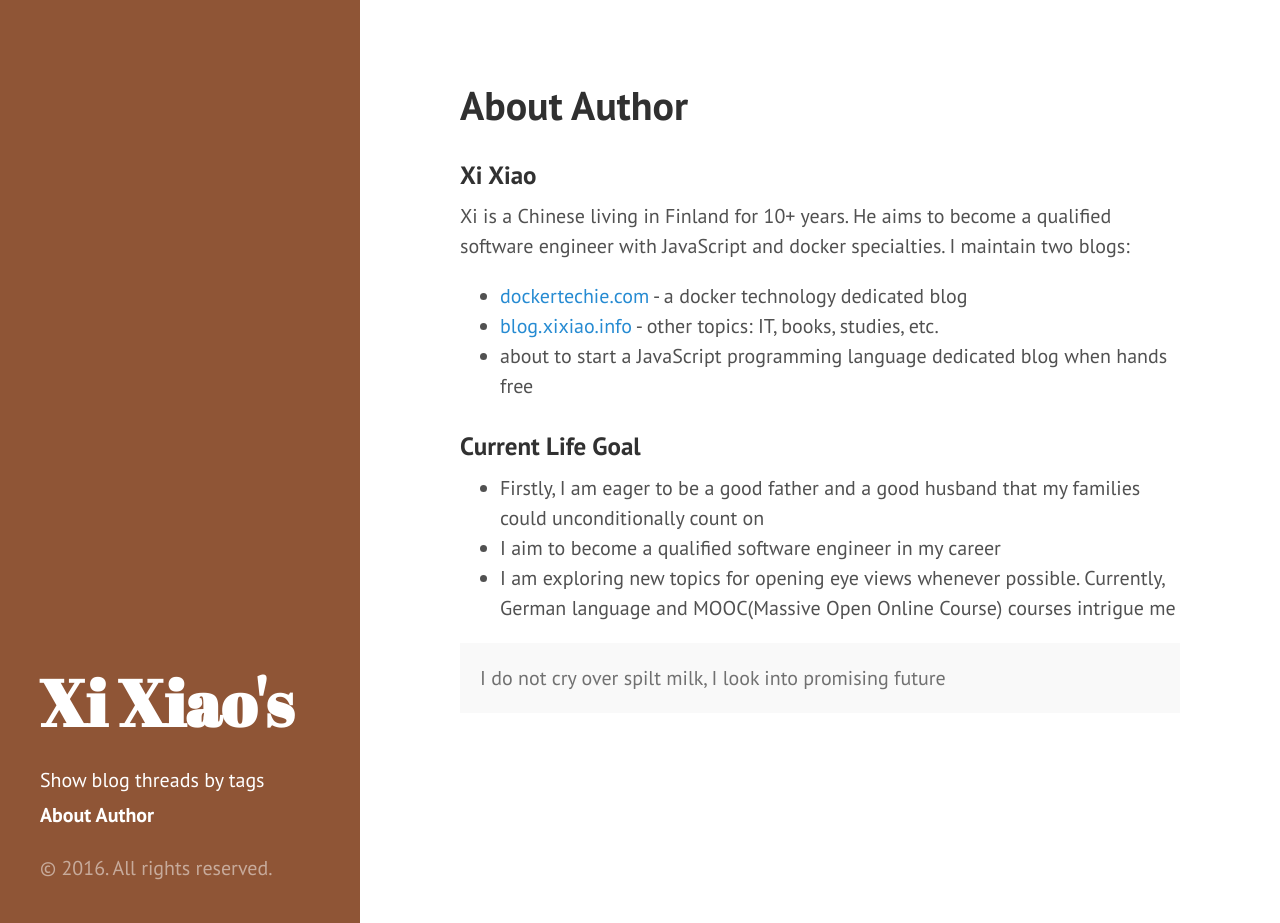
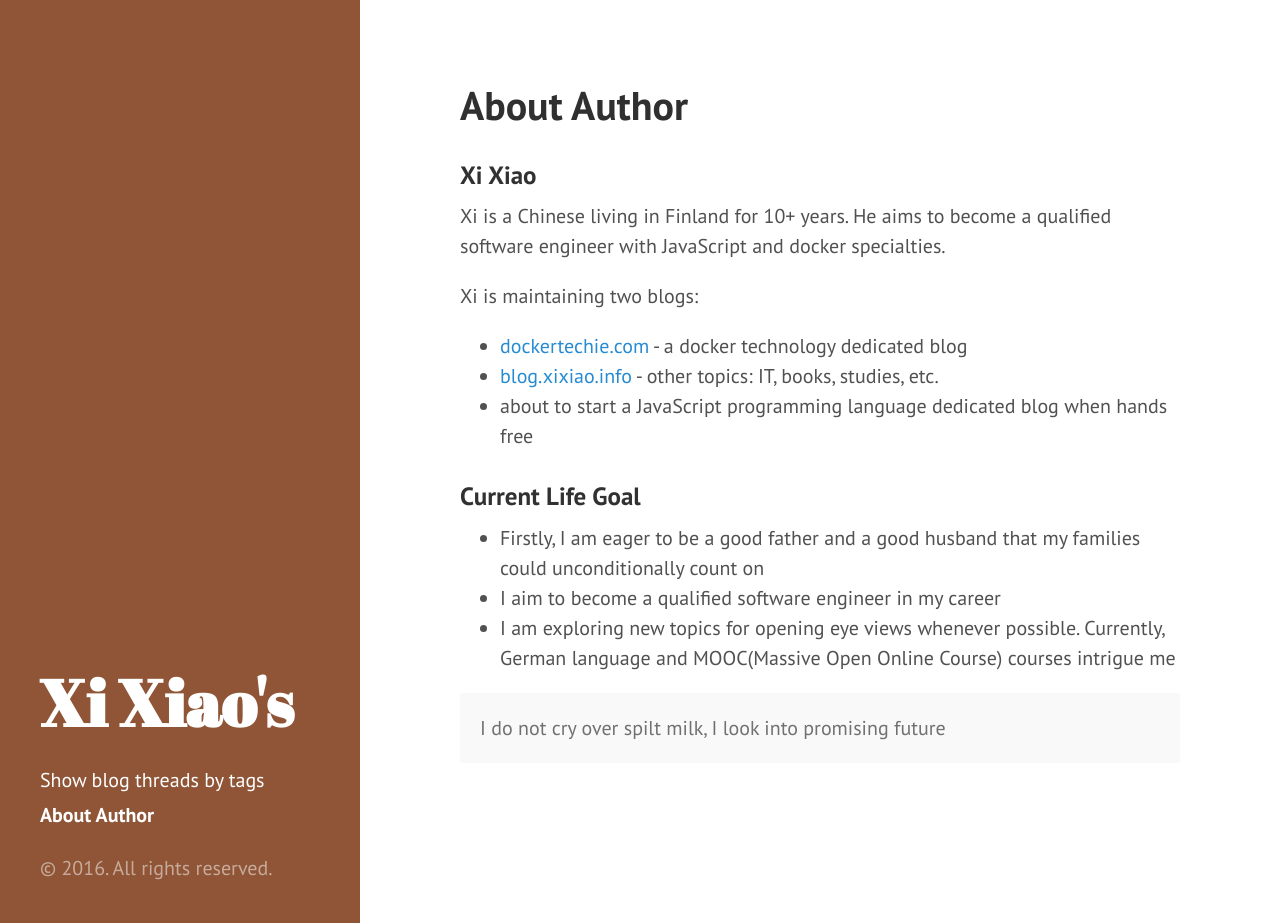
Before and after one commit to Xixiao007/blog.xixiao.info, a Jekyll site: the page built from z-about-xi-xiao.md, in a window 1280 px wide and 923 px high. Built offline with Jekyll 4.4.1, drawn with Linux system fonts in a browser that asks for light colours; nearby versions of some CDN libraries.

Commit message:
"commit"

```diff
--- a/z-about-xi-xiao.md
+++ b/z-about-xi-xiao.md
@@ -5,8 +5,10 @@ title: About Author
 
 
 ###Xi Xiao
-Xi is a Chinese living in Finland for 10+ years. He aims to become a qualified software engineer with JavaScript and docker specialties.
-I maintain two blogs:
+Xi is a Chinese living in Finland for 10+ years.
+He aims to become a qualified software engineer with JavaScript and docker specialties.
+
+Xi is maintaining two blogs:
 - [dockertechie.com](dockertechie.com) - a docker technology dedicated blog
 - [blog.xixiao.info](blog.xixiao.info) - other topics: IT, books, studies, etc.
 - about to start a JavaScript programming language dedicated blog when hands free
```
